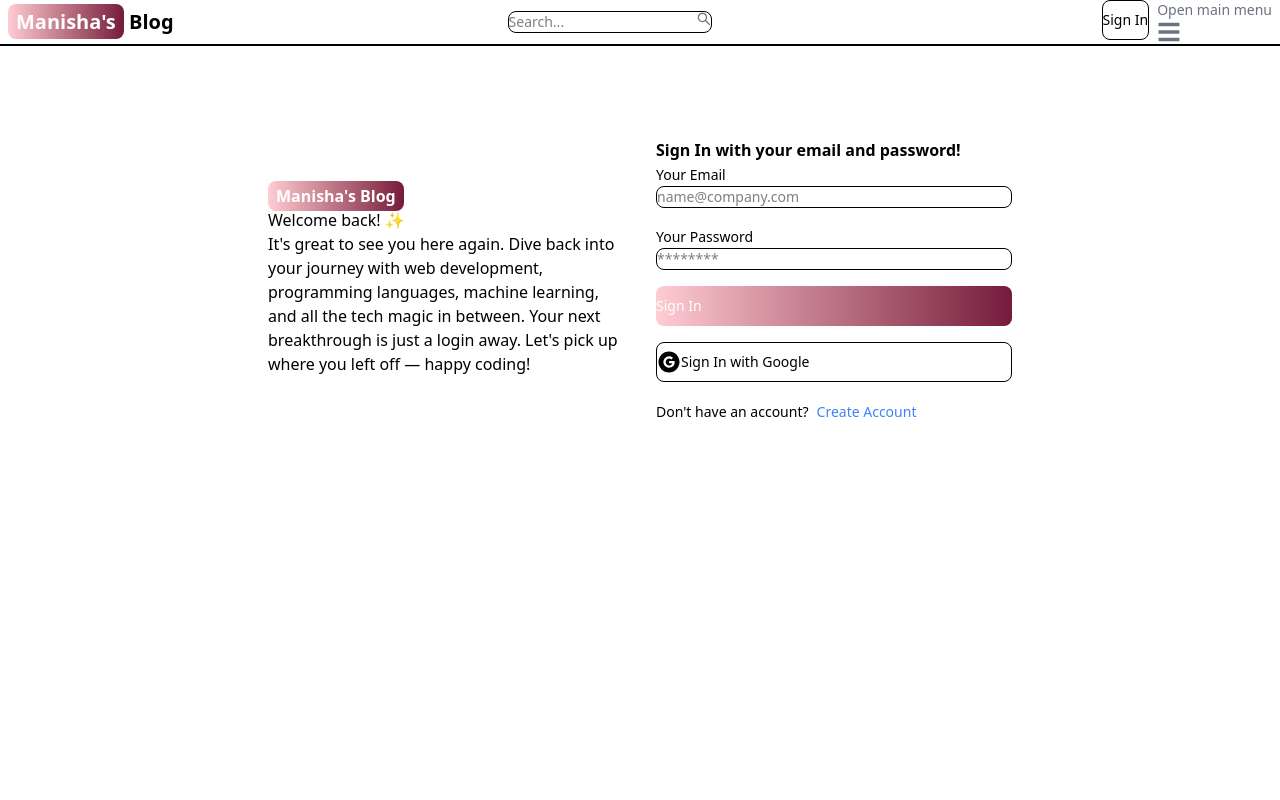
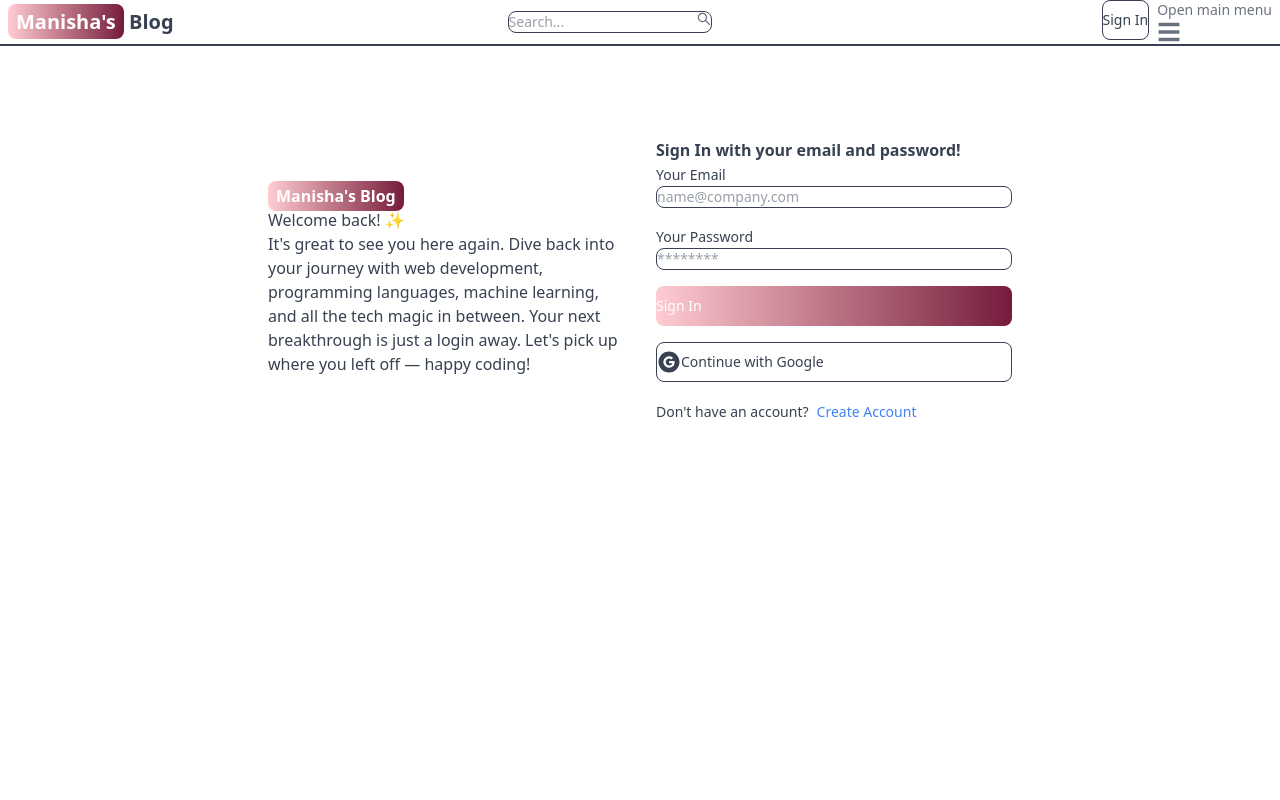
Before and after one commit to manisha-024/mern-blog, a React (Vite) app in the folder client/: page /signin in a window 1280 px wide. Shown: the top 800 px of the page. Built offline with nearby package versions, Linux system fonts and the light colour scheme; no server answers.

Commit message:
dark and light mode-

```diff
--- a/client/src/components/Header.jsx
+++ b/client/src/components/Header.jsx
@@ -10,14 +10,16 @@
 } from 'flowbite-react';
 import { Link, useLocation } from 'react-router-dom';
 import { AiOutlineSearch } from 'react-icons/ai';
-import { FaMoon } from 'react-icons/fa';
-import { useSelector } from 'react-redux';
-
+import { FaMoon, FaSun } from 'react-icons/fa';
+import { useSelector,useDispatch } from 'react-redux';
+import { toggleTheme } from '../redux/theme/themeSlice';
 export default function Header() {
   const location = useLocation();
   const path = location.pathname;
   const { currentUser } = useSelector((state) => state.user);
   const [isDropdownOpen, setIsDropdownOpen] = useState(false);
+  const dispatch = useDispatch();
+  const { theme } = useSelector((state) => state.theme);
 
   return (
     <Navbar className="border-b-2">
@@ -45,8 +47,13 @@
       </Button>
 
       <div className="flex gap-2 md:order-2">
-        <Button className="w-12 h-10 hidden sm:inline" color="gray" pill>
-          <FaMoon />
+        <Button
+          className='w-12 h-10 hidden sm:inline'
+          color='gray'
+          pill
+          onClick={() => dispatch(toggleTheme())}
+        >
+          {theme === 'light' ? <FaSun /> : <FaMoon />}
         </Button>
 
         {currentUser ? (
--- a/client/src/components/OAuth.jsx
+++ b/client/src/components/OAuth.jsx
@@ -42,7 +42,7 @@
       outline
     >
       <AiFillGoogleCircle className='w-6 h-6' />
-      Sign In with Google
+      Continue with Google
     </Button>
   )
 }
--- /dev/null
+++ b/client/src/components/ThemeProvider.jsx
@@ -0,0 +1,13 @@
+import { useSelector } from 'react-redux';
+
+export default function ThemeProvider({ children }) {
+  const { theme } = useSelector((state) => state.theme);
+
+  return (
+    <div className={`min-h-screen ${theme}`}>
+      <div className='bg-white text-gray-700 dark:text-gray-200 dark:bg-[rgb(16,23,42)] min-h-screen'>
+        {children}
+      </div>
+    </div>
+  );
+}
--- a/client/src/main.jsx
+++ b/client/src/main.jsx
@@ -1,15 +1,18 @@
-import { StrictMode } from 'react';
-import { createRoot } from 'react-dom/client';
+import React from 'react';
+import ReactDOM from 'react-dom/client';
+import App from './App.jsx';
 import './index.css';
-import App from './App.jsx';
-import { store,persistor } from './redux/store.js';
+import { store, persistor } from './redux/store.js';
 import { Provider } from 'react-redux';
 import { PersistGate } from 'redux-persist/integration/react';
+import ThemeProvider from './components/ThemeProvider.jsx';
 
-createRoot(document.getElementById('root')).render(
+ReactDOM.createRoot(document.getElementById('root')).render(
   <PersistGate persistor={persistor}>
     <Provider store={store}>
-      <App />
+      <ThemeProvider>
+        <App />
+      </ThemeProvider>
     </Provider>
   </PersistGate>
 );
--- a/client/src/redux/store.js
+++ b/client/src/redux/store.js
@@ -2,9 +2,10 @@
 import userReducer from './user/userSlice';
 import { persistReducer, persistStore } from 'redux-persist';
 import storage from 'redux-persist/lib/storage';
-
+import themeReducer from './theme/themeSlice';
 const rootReducer = combineReducers({
   user: userReducer,
+  theme: themeReducer,
 });
 
 const persistConfig = {
--- /dev/null
+++ b/client/src/redux/theme/themeSlice.js
@@ -0,0 +1,18 @@
+import { createSlice } from '@reduxjs/toolkit';
+
+const initialState = {
+  theme: 'light',
+};
+
+const themeSlice = createSlice({
+  name: 'theme',
+  initialState,
+  reducers: {
+    toggleTheme: (state) => {
+      state.theme = state.theme === 'light' ? 'dark' : 'light';
+    },
+  },
+});
+
+export const { toggleTheme } = themeSlice.actions;
+export default themeSlice.reducer;
--- /dev/null
+++ b/client/tailwind.config.js
@@ -0,0 +1,15 @@
+/** @type {import('tailwindcss').Config} */
+export default {
+  content: [
+    "./index.html",
+    "./src/**/*.{js,ts,jsx,tsx}",
+    "./node_modules/flowbite-react/lib/**/*.js"
+  ],
+  darkMode: 'class',
+  theme: {
+    extend: {},
+  },
+  plugins: [
+    require('flowbite/plugin')
+  ],
+}
--- a/client/vite.config.js
+++ b/client/vite.config.js
@@ -14,4 +14,5 @@
     },
   },
   plugins: [tailwindcss(), react(), flowbiteReact()],
+  darkMode: 'class',
 })
```
